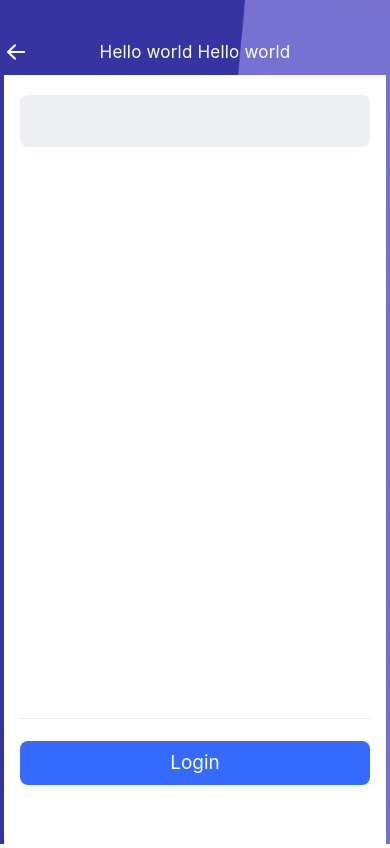
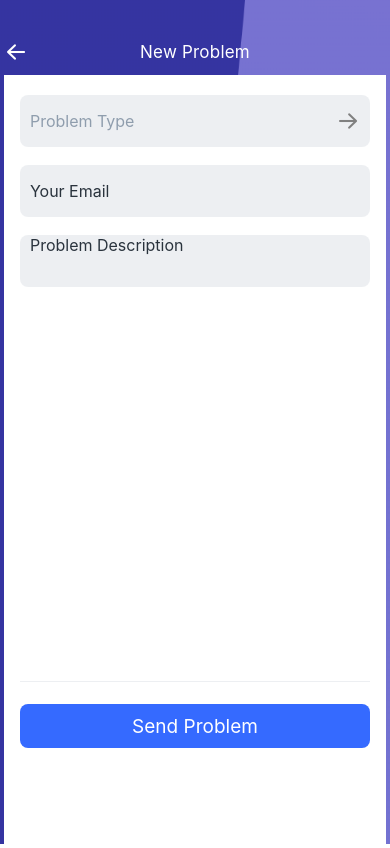
Before and after one commit to pabrcno/bug-tracker, a React Native app: screen / in a window 390 px wide. Built offline with nearby package versions, Linux system fonts and the light colour scheme.

Commit message:
NewProblemView started

```diff
--- a/App.tsx
+++ b/App.tsx
@@ -1,17 +1,6 @@
-import {
-  ActionButton,
-  AppTextInput,
-  NavIconButton,
-  Scaffold,
-} from "./presentation/core/components";
-
+import { Scaffold } from "./presentation/core/components";
+import newProblemView from "./presentation/NewProblemView";
 export default function App() {
-  return (
-    <Scaffold
-      navIconButton={<NavIconButton onPress={() => {}} icon={"arrowleft"} />}
-      title={"Hello world Hello world"}
-      body={<AppTextInput />}
-      actionButton={<ActionButton onPress={() => {}} text={"Login"} />}
-    />
-  );
+  const view = newProblemView;
+  return <Scaffold {...view} />;
 }
--- /dev/null
+++ b/presentation/NewProblemView/NewProblemView.tsx
@@ -0,0 +1,12 @@
+import { NavIconButton } from "../core/components";
+import NewProblemBody from "./components/NewProblemBody";
+import NewProblemActionButton from "./components/NewProblemActionButton";
+
+const view = {
+  actionButton: <NewProblemActionButton />,
+  body: <NewProblemBody />,
+  title: "New Problem",
+  navIconButton: <NavIconButton icon="arrowleft" onPress={() => {}} />,
+};
+
+export default view;
--- /dev/null
+++ b/presentation/NewProblemView/components/NewProblemActionButton.tsx
@@ -0,0 +1,6 @@
+import { ActionButton } from "../../core/components";
+
+const NewProblemActionButton = () => {
+  return <ActionButton onPress={() => {}} text={"Send Problem"} />;
+};
+export default NewProblemActionButton;
--- /dev/null
+++ b/presentation/NewProblemView/components/NewProblemBody.tsx
@@ -0,0 +1,21 @@
+import ProblemTypeButton from "./ProblemTypeButton";
+import { AppTextInput, SizedBox } from "../../core/components";
+import { View } from "react-native";
+
+const NewProblemBody = () => {
+  return (
+    <View>
+      <ProblemTypeButton />
+      <SizedBox height="18px" />
+      <AppTextInput placeholder="Your Email" />
+      <SizedBox height="18px" />
+      <AppTextInput
+        placeholder="Problem Description"
+        multiline
+        numberOfLines={10}
+      />
+    </View>
+  );
+};
+
+export default NewProblemBody;
--- /dev/null
+++ b/presentation/NewProblemView/components/ProblemTypeButton.tsx
@@ -0,0 +1,28 @@
+import styled from "styled-components/native";
+import { colors } from "../../core/constants";
+import { AntDesign } from "@expo/vector-icons";
+const StyledButton = styled.TouchableOpacity`
+  flex-direction: row;
+  align-items: center;
+  justify-content: space-between;
+  background: ${colors.input};
+  width: 100%;
+  height: 52px;
+  border-radius: 8px;
+  padding-horizontal: 10px;
+`;
+
+const StyledText = styled.Text`
+  color: ${colors.hint};
+  font-size: 16px;
+`;
+
+const ProblemTypeButton = () => {
+  return (
+    <StyledButton>
+      <StyledText>Problem Type</StyledText>
+      <AntDesign name="arrowright" size={24} color="gray" />
+    </StyledButton>
+  );
+};
+export default ProblemTypeButton;
--- /dev/null
+++ b/presentation/NewProblemView/index.ts
@@ -0,0 +1,2 @@
+import newProblemView from "./NewProblemView";
+export default newProblemView;
--- a/presentation/core/components/Scaffold.tsx
+++ b/presentation/core/components/Scaffold.tsx
@@ -8,9 +8,9 @@ const Container = styled.View`
   border-radius: 6px 6px 0px 0px;
   width: 98%;
   height: 96%;
-  justify-content: space-between;
   padding-horizontal: 16px;
   padding-vertical: 20px;
+  flex-direction: column;
 `;
 
 const Header = styled.View`
@@ -66,10 +66,10 @@ const Scaffold = ({ body, title, actionButton, navIconButton }: Props) => {
         </>
       </Header>
       <Container>
-        <>
+        <SizedBox height="80%" width="100%">
           {body}
-          <ButtonContainer>{actionButton}</ButtonContainer>
-        </>
+        </SizedBox>
+        <ButtonContainer>{actionButton}</ButtonContainer>
       </Container>
     </Background>
   );
```
